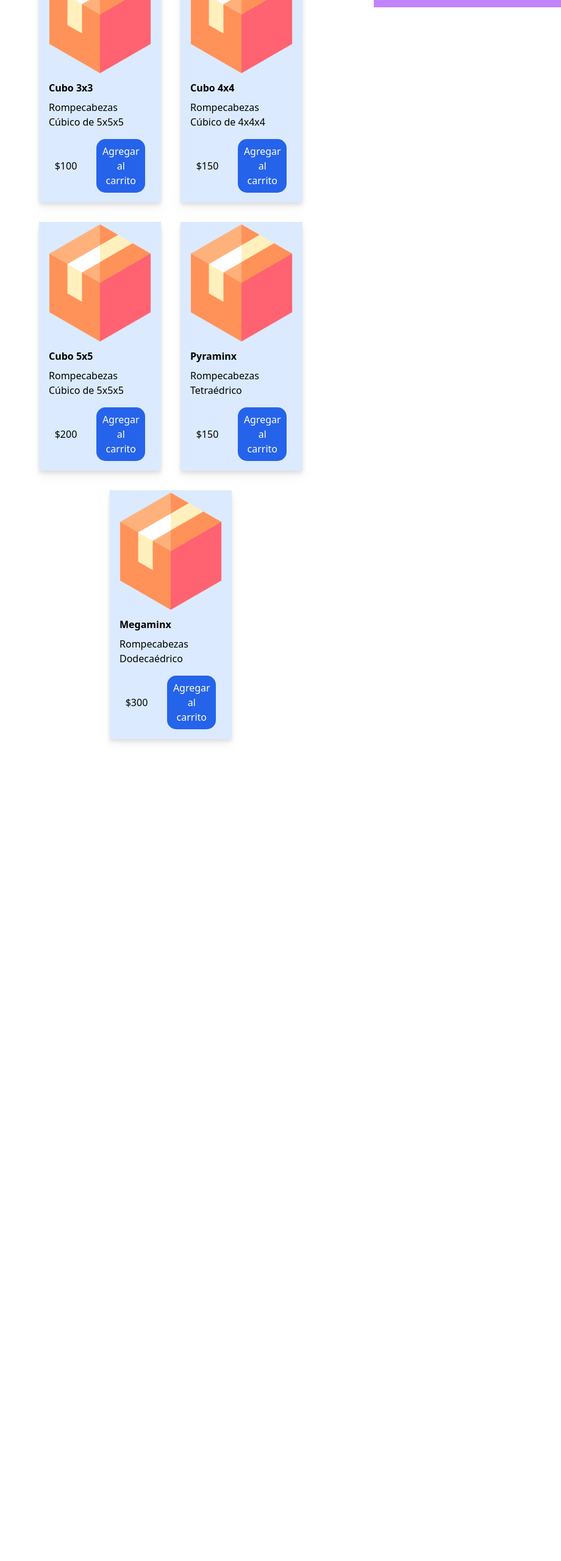
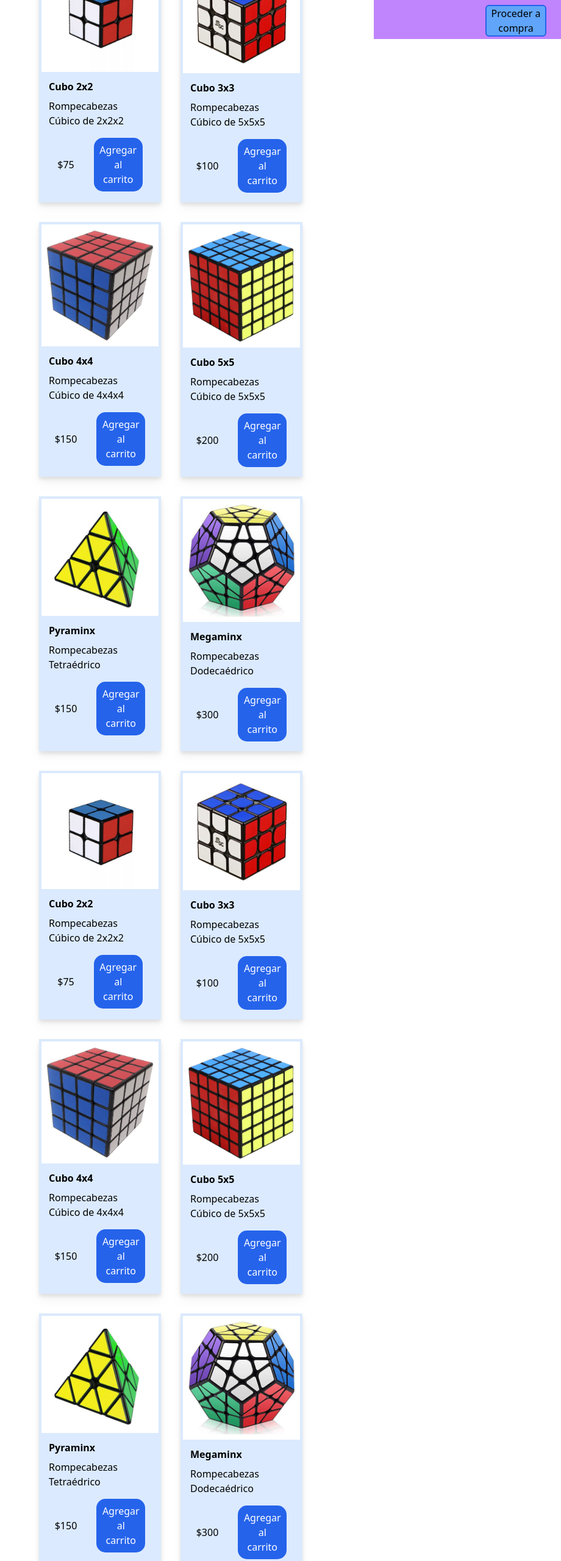
Before and after one commit to IReikken/proyectoFinal-SanchezSilva, a website: page index.html in a window 1280 px wide. Shown: the part 200-2760 px from the top of the page at 61% size, without its empty margins (360-1280 px from the left). Before the commit the page ends 1428 px from the top, so only its background shows below. Drawn offline with nearby package versions, Linux system fonts and the light colour scheme; some packages are replaced by stand-ins of ours; a script that the page names is missing.

Commit message:
2do Commit proyecto final

```diff
--- a/data/stock.js
+++ b/data/stock.js
@@ -1,38 +1,47 @@
+// Objetos que renderizan el contenido de la tienda
+
 const items =
 [
     {
         id:0,
+        nombre: "Cubo 2x2",
+        descripcion: "Rompecabezas Cúbico de 2x2x2",
+        icono: "./img/cubo_2x2.jpeg",
+        precio: 75
+    },
+    {
+        id:1,
         nombre: "Cubo 3x3",
         descripcion: "Rompecabezas Cúbico de 5x5x5",
-        icono: "./img/product.png",
+        icono: "./img/cubo_3x3.jpg",
         precio: 100
     },
     {
-        id:1,
+        id:2,
         nombre: "Cubo 4x4",
         descripcion: "Rompecabezas Cúbico de 4x4x4",
-        icono: "./img/product.png",
+        icono: "./img/cubo_4x4.jpeg",
         precio: 150
     },
     {
-        id:2,
+        id:3,
         nombre: "Cubo 5x5",
         descripcion: "Rompecabezas Cúbico de 5x5x5",
-        icono: "./img/product.png",
+        icono: "./img/cubo_5x5.jpeg",
         precio: 200
     },
     {
-        id:3,
+        id:4,
         nombre: "Pyraminx",
         descripcion: "Rompecabezas Tetraédrico",
-        icono: "./img/product.png",
+        icono: "./img/pyraminx.jpg",
         precio: 150
     },
     {
-        id:4,
+        id:5,
         nombre: "Megaminx",
         descripcion: "Rompecabezas Dodecaédrico",
-        icono: "./img/product.png",
+        icono: "./img/megaminx.jpeg",
         precio: 300
     }
 ]
--- /dev/null
+++ b/data/stock.json
@@ -0,0 +1,44 @@
+[
+    {
+        "id":0,
+        "nombre": "Cubo 2x2",
+        "descripcion": "Rompecabezas Cúbico de 2x2x2",
+        "icono": "./img/cubo_2x2.jpeg",
+        "precio": 75
+    },
+    {
+        "id":1,
+        "nombre": "Cubo 3x3",
+        "descripcion": "Rompecabezas Cúbico de 5x5x5",
+        "icono": "./img/cubo_3x3.jpg",
+        "precio": 100
+    },
+    {
+        "id":2,
+        "nombre": "Cubo 4x4",
+        "descripcion": "Rompecabezas Cúbico de 4x4x4",
+        "icono": "./img/cubo_4x4.jpeg",
+        "precio": 150
+    },
+    {
+        "id":3,
+        "nombre": "Cubo 5x5",
+        "descripcion": "Rompecabezas Cúbico de 5x5x5",
+        "icono": "./img/cubo_5x5.jpeg",
+        "precio": 200
+    },
+    {
+        "id":4,
+        "nombre": "Pyraminx",
+        "descripcion": "Rompecabezas Tetraédrico",
+        "icono": "./img/pyraminx.jpg",
+        "precio": 150
+    },
+    {
+        "id":5,
+        "nombre": "Megaminx",
+        "descripcion": "Rompecabezas Dodecaédrico",
+        "icono": "./img/megaminx.jpeg",
+        "precio": 300
+    }
+]
--- a/index.html
+++ b/index.html
@@ -5,10 +5,15 @@
         <meta http-equiv="X-UA-Compatible" content="IE=edge">
         <meta name="viewport" content="width=device-width, initial-scale=1.0">
         <title>Prueba</title>
+        <!-- sweetAlert2 -->
+        <script src="https://cdn.jsdelivr.net/npm/sweetalert2@11"></script>
+        <!-- animate.css -->
+        <link rel="stylesheet" href="https://cdnjs.cloudflare.com/ajax/libs/animate.css/4.1.1/animate.min.css"/>
+        <!-- hoja de estilos -->
         <link rel="stylesheet" href="./styles/output.css">
     </head>
     <body>
-
+        <!-- Header de página -->
         <div class="header">
             <h1 class="title">Tienda de Rubik</h1>
             <button id="cart">
@@ -19,10 +24,12 @@
             </button>
         </div>
 
+        <!-- Contenedor de items de página -->
         <main id="shop">
 
         </main>
 
+        <!-- Lista de carrito de compras -->
         <div id="cart-content">
             <div>
                 <h3> Carrito de Compras</h3>
@@ -31,10 +38,14 @@
             <div id="cart-total">
                 <h3> Monto total: $0 </h3>
             </div>
+            <button id="cart-buy"> Proceder a compra</button>
         </div>
 
 </body>
+
+<!-- Archivos de JS -->
 <script src="./data/stock.js">    </script>
+<script src="./script/fetch.js">    </script>
 <script src="./script/items.js">    </script>
 <script src="./script/index.js">    </script>
 <script src="./script/main.js">    </script>
--- a/package.json
+++ b/package.json
@@ -1,5 +1,8 @@
 {
   "devDependencies": {
     "tailwindcss": "^3.2.4"
+  },
+  "dependencies": {
+    "sweetalert2": "^11.7.3"
   }
 }
--- /dev/null
+++ b/script/fetch.js
@@ -0,0 +1,6 @@
+// Cargar items de tienda desde archivo JSON
+fetch('/data/stock.json')
+    .then((resp)  => resp.json())
+    .then(data => {
+        mostrarItems(data)
+    })
--- a/script/index.js
+++ b/script/index.js
@@ -1 +1,2 @@
+//Renderizar items de página
 document.addEventListener('DOMContendLoaded', mostrarItems(items))
--- a/script/items.js
+++ b/script/items.js
@@ -1,3 +1,5 @@
+
+// Renderización de items para la tienda
 const mostrarItems = (items) => {
     const container = document.getElementById("shop");
         items.forEach(item => {
@@ -27,6 +29,7 @@ const mostrarItems = (items) => {
             });
         };
 
+// Renderización de contenido del carrito
 
 let mostrarCarrito =(cartItems) => {
     const container2 = document.getElementById("cart-content");
--- a/script/main.js
+++ b/script/main.js
@@ -1,10 +1,17 @@
+
+
 
 let cart = []
+
+// Botón de carrito que muestra su contenido
+
 let cart_button = document.getElementById("cart")
         cart_button.addEventListener("click", cartWindow)
             function cartWindow(){
                     document.getElementById("cart-content").style.display ="flex";
             }
+
+// Botón "x" que oculta el contenido del carrito
 
 let close_button = document.getElementById("close")
             close_button.addEventListener("click", cartWindow2)
@@ -14,6 +21,8 @@ let close_button = document.getElementById("close")
 
 let itemContainer = document.getElementById("shop")
 
+// Definición de variables a utilizar durante la manipulación del contenido del carrito
+
 let itemId = 0
 let interior = []
 let sumaCant = 0
@@ -22,21 +31,27 @@ let buscador = {}
 let buscadorId = 0
 let counter = {}
 
+// Funcion para agregar contenido al carrito al precionar "agregar al carrito" en un item
+
 itemContainer.addEventListener('click', (e) => {
 
     if (e.target.classList.contains('addCart')) {
 
     itemId= e.target.id
     inCart= cart.find(item => item.id == itemId)
+
+    // Condicional, si no hay objeto en carro lo renderiza
     if(!inCart){
         interior[0] = items.find(item => item.id == itemId)
         counter ={cantidad:1}
         interior[0] = Object.assign(counter,interior[0])
         cart.push(interior[0])
         mostrarCarrito(interior)
+        saveCart(cart)
         }
     else{
 
+    // Incremento de cantidad y costo si ya hay item en carrito
         buscador=(cart.find(item => item.id == itemId))
         buscadorId  = cart.indexOf(buscador)
         cart[buscadorId].cantidad++
@@ -46,8 +61,10 @@ itemContainer.addEventListener('click', (e) => {
 
         modificador = document.getElementById(`precio${cart[buscadorId].id}`)
         modificador.innerText = "$"+cart[buscadorId].precio
+        saveCart(cart)
+        }
 
-        }
+        // Actualización del costo total de items en carrito
 
         let monto =0
         cart.forEach(item => {
@@ -62,18 +79,19 @@ itemContainer.addEventListener('click', (e) => {
             cantItems = item.cantidad + cantItems
         });
 
+        // Actualizacion de cantidad en botón de carrito
         let cartCant = document.getElementById("cart_number")
         cartCant.innerText = cantItems
 
-        console.log(cart)
     }
 })
 
-
+    // Disminución de items del carrito al precionar boton de contenedor de basura
 let itemRemove = document.getElementById("cart-content")
 
 itemRemove.addEventListener('click', (e) => {
 
+    // Si queda mas de un item solo resta cantidad y precio
     if (e.target.classList.contains("delete")){
         let deleteId= e.target.id
         itemId = deleteId.slice(-1)
@@ -88,9 +106,9 @@ itemRemove.addEventListener('click', (e) => {
             modificador.innerText = "Cant: "+cart[buscadorId].cantidad
             modificador = document.getElementById(`precio${cart[buscadorId].id}`)
             modificador.innerText = "$"+cart[buscadorId].precio
-
+            saveCart(cart)
         }
-
+    // Se remueve item del carrito cuando su cantidad es 0
         else
         {
             let limpiar = document.getElementsByClassName("cart-items")
@@ -104,7 +122,10 @@ itemRemove.addEventListener('click', (e) => {
                 }
             }
             cart.splice(buscadorId,1)
+            saveCart(cart)
         }
+
+        // Actualización del costo total de items en carrito
 
         let monto =0
         cart.forEach(item => {
@@ -128,3 +149,85 @@ itemRemove.addEventListener('click', (e) => {
     }
 
 })
+
+//Funcion de guardado de carrito
+
+const saveCart = (cart) => {
+    localStorage.setItem('cart', JSON.stringify(cart))
+};
+
+//Funcion de obtención de carrito
+
+const getCart = () => {
+    const cartData = JSON.parse(localStorage.getItem('cart'))
+    return cartData
+};
+
+// Cargado de carrito si hay en el localStorage
+
+const loadCart = () => {
+    if (localStorage.getItem('cart')) {
+        cart = getCart()
+
+        let monto =0
+        cart.forEach(item => {
+            monto = item.precio + monto
+        });
+
+        let cartTotal = document.getElementById("cart-total")
+        cartTotal.innerText = "Monto total: $"+monto
+
+        let cantItems =0
+        cart.forEach(item => {
+            cantItems = item.cantidad + cantItems
+        });
+
+        let cartCant = document.getElementById("cart_number")
+        cartCant.innerText = cantItems
+
+        mostrarCarrito(cart)
+    }
+};
+
+loadCart()
+
+
+
+
+
+// Alerta de compra de carrito con sweetAlert2
+
+const btnbuy = document.querySelector('#cart-buy')
+btnbuy.addEventListener('click', () => {
+
+    let total = 0
+    cart.forEach(item => {
+        total = item.precio + total
+    });
+
+    if(total>0){
+
+        Swal.fire({
+            title: 'Favor de pagar $'+total+' para finalizar su compra',
+            showClass: {
+                popup: 'animate__animated animate__fadeInDown'
+            },
+            hideClass: {
+                popup: 'animate__animated animate__fadeOutUp'
+            }
+        })
+    }
+
+    else
+// Alerta carrito vacío
+    Swal.fire({
+        title: 'Favor de agregar algún producto al carrito',
+        showClass: {
+            popup: 'animate__animated animate__fadeInDown'
+        },
+        hideClass: {
+            popup: 'animate__animated animate__fadeOutUp'
+        }
+    })
+
+})
--- a/src/input.css
+++ b/src/input.css
@@ -102,3 +102,7 @@
 #cart-total{
     @apply order-last;
 }
+
+#cart-buy{
+    @apply order-last bg-blue-400 w-[100px] mr-[20px] ml-auto rounded-md border-blue-600 border-2 hover:bg-blue-500;
+}
```
Also changed, not shown: img/cubo_2x2.jpeg (added), img/cubo_3x3.jpg (added), img/cubo_4x4.jpeg (added), img/cubo_5x5.jpeg (added), img/megaminx.jpeg (added), img/pyraminx.jpg (added), styles/output.css, 4 other files. Lines whose indentation alone changed are shown as unchanged.
